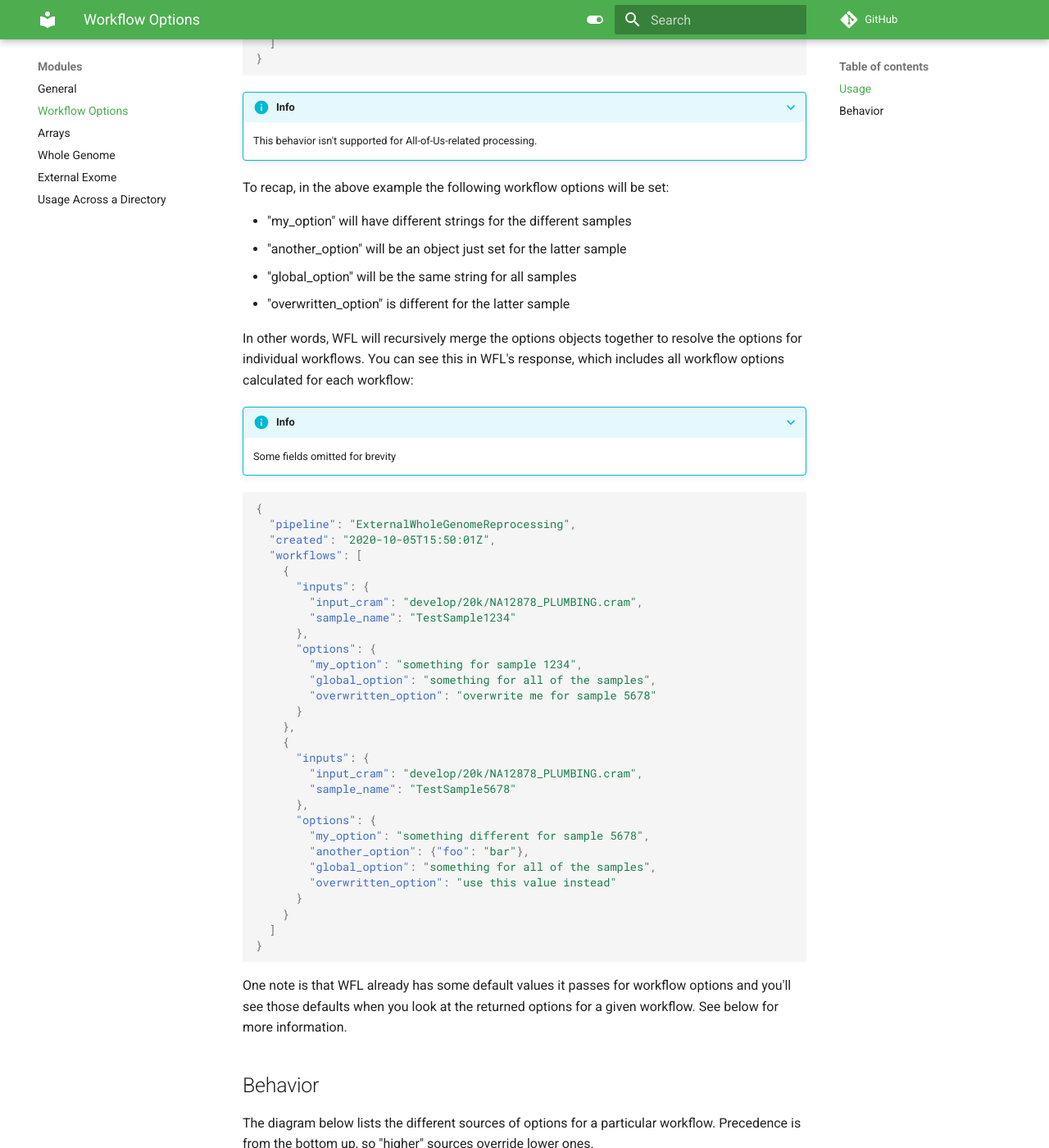
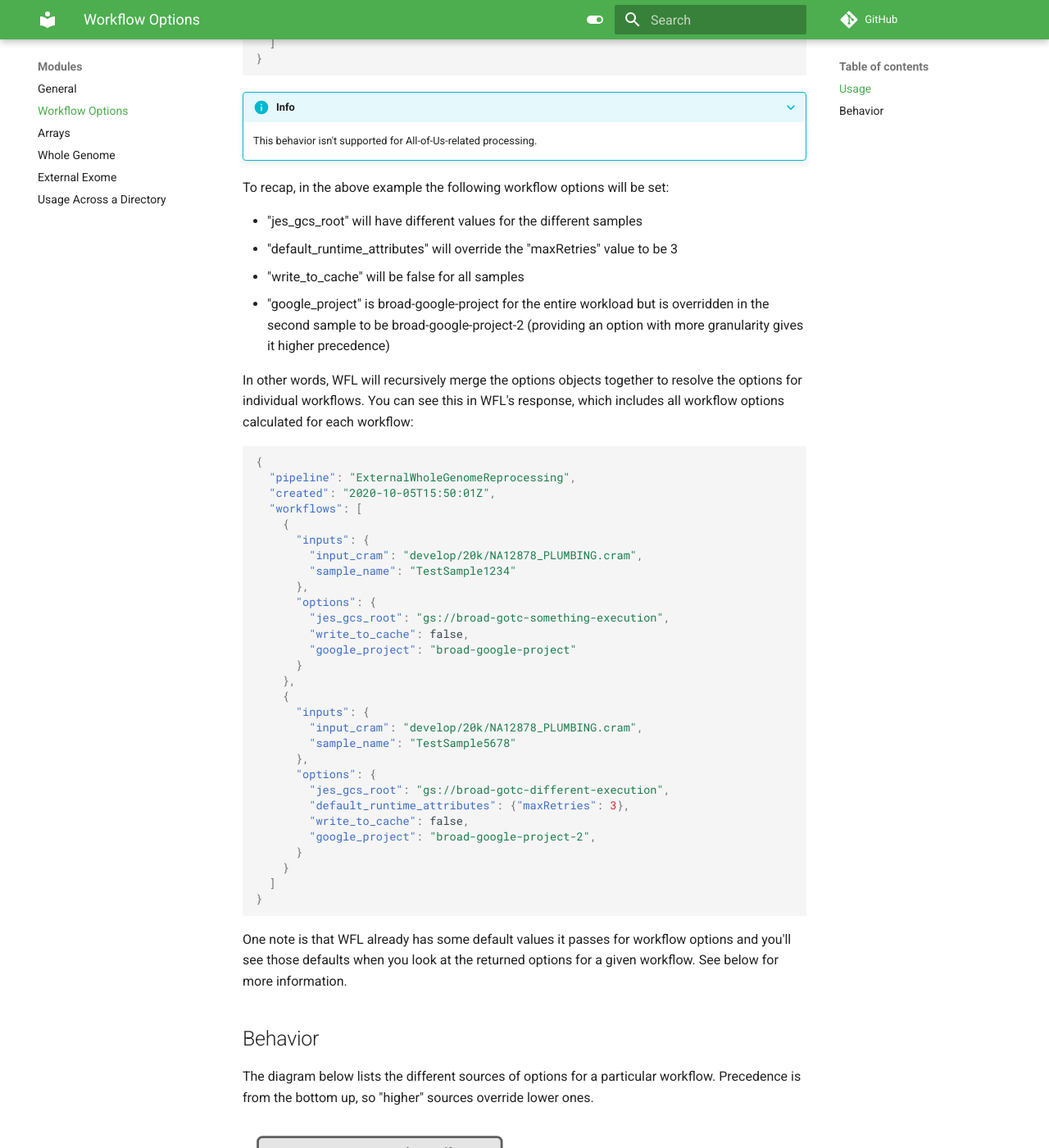
Before and after one commit to broadinstitute/wfl, an MkDocs documentation site: the page built from docs/md/workflow-options.md, in a window 1280 px wide and 1400 px high, scrolled down 1799 px. Shown: the whole window at 82% size. Built offline with MkDocs 1.6.1 and Material for MkDocs 9.7.7, drawn with Linux system fonts in a browser that asks for light colours; comment, search, counter and statistics services are not loaded; some of the changed text lies outside the part shown.

Commit message:
Update workflow-options.md

````diff
--- a/docs/md/workflow-options.md
+++ b/docs/md/workflow-options.md
@@ -15,8 +15,8 @@
 
 !!! info "Summary"
     - Workflow options are an arbitrary JSON object stored in a key of `options`
-    - Can be provided either per-workflow or for an entire workload (or both)
-    - Optional when you make requests but will always be included in WFL's responses
+    - Can be provided per-workflow, for an entire workload, or both
+    - Optional -- you only need to specify options if you'd like to override something
 
 Suppose the following valid workload request that you might `POST` to `/create` or `/exec`:
 
@@ -56,8 +56,8 @@
   "project": "PO-1234",
   "common": {
     "options": {
-        "global_option": "something for all of the samples",
-        "overwritten_option": "overwrite me for sample 5678"
+        "write_to_cache": false,
+        "google_project": "broad-google-project"
     }
   },
   "items": [
@@ -67,7 +67,7 @@
         "sample_name": "TestSample1234"
       },
       "options": {
-        "my_option": "something for sample 1234"
+        "jes_gcs_root": "gs://broad-gotc-something-execution"
       }
     },
     {
@@ -76,9 +76,9 @@
         "sample_name": "TestSample5678"
       },
       "options": {
-        "my_option": "something different for sample 5678",
-        "another_option": {"foo": "bar"},
-        "overwritten_option": "use this value instead"
+        "jes_gcs_root": "gs://broad-gotc-different-execution",
+        "default_runtime_attributes": {"maxRetries": 3},
+        "google_project": "broad-google-project-2"
       }
     }
   ]
@@ -90,17 +90,16 @@
 
 To recap, in the above example the following workflow options will be set:
 
-- "my_option" will have different strings for the different samples
-- "another_option" will be an object just set for the latter sample
-- "global_option" will be the same string for all samples
-- "overwritten_option" is different for the latter sample
+- "jes_gcs_root" will have different values for the different samples
+- "default_runtime_attributes" will override the "maxRetries" value to be 3
+- "write_to_cache" will be false for all samples
+- "google_project" is broad-google-project for the entire workload but is
+overridden in the second sample to be broad-google-project-2 (providing an
+option with more granularity gives it higher precedence)
 
 In other words, WFL will recursively merge the options objects together to
 resolve the options for individual workflows. You can see this in WFL's
 response, which includes all workflow options calculated for each workflow:
-
-???+ info
-    Some fields omitted for brevity
 
 ```json
 {
@@ -113,9 +112,9 @@
         "sample_name": "TestSample1234"
       },
       "options": {
-        "my_option": "something for sample 1234",
-        "global_option": "something for all of the samples",
-        "overwritten_option": "overwrite me for sample 5678"
+        "jes_gcs_root": "gs://broad-gotc-something-execution",
+        "write_to_cache": false,
+        "google_project": "broad-google-project"
       }
     },
     {
@@ -124,10 +123,10 @@
         "sample_name": "TestSample5678"
       },
       "options": {
-        "my_option": "something different for sample 5678",
-        "another_option": {"foo": "bar"},
-        "global_option": "something for all of the samples",
-        "overwritten_option": "use this value instead"
+        "jes_gcs_root": "gs://broad-gotc-different-execution",
+        "default_runtime_attributes": {"maxRetries": 3},
+        "write_to_cache": false,
+        "google_project": "broad-google-project-2",
       }
     }
   ]
````
